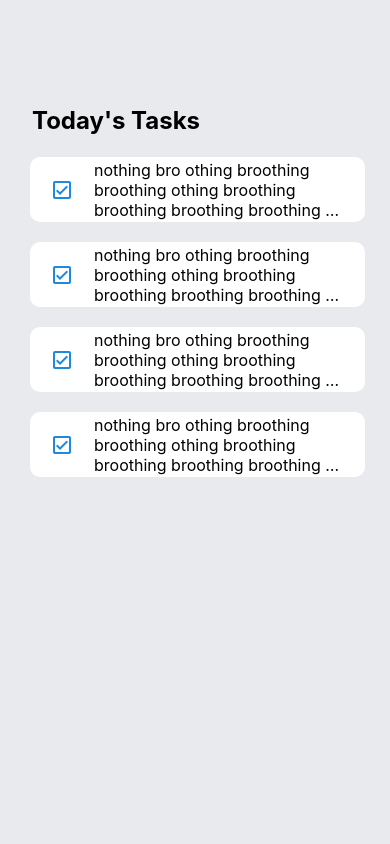
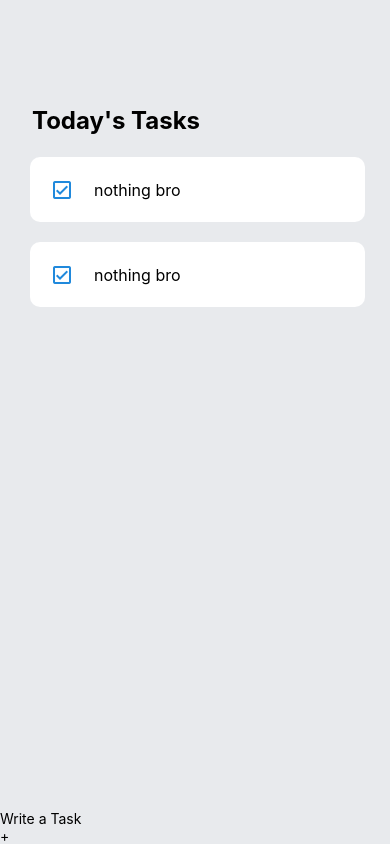
Before and after one commit to junshenlye/todo-list, a React Native app: screen / in a window 390 px wide. Built offline with nearby package versions, Linux system fonts and the light colour scheme.

Commit message:
added write task and add

```diff
--- a/App.js
+++ b/App.js
@@ -1,26 +1,8 @@
 import { StatusBar } from 'expo-status-bar';
-import { StyleSheet, Text, View, Button, Switch} from 'react-native';
+import { StyleSheet, Text, View, KeyboardAvoidingView, Platform, TextInput, TouchableOpacity} from 'react-native';
 import { TaskCard } from './components/task'
+import data from './assets/data/data.json'
 
-let data = [
-  {
-      ID: 1,
-      text: "goodbro"
-  },
-  {
-      ID: 2,
-      text: "nothing bro"
-  },
-  {
-      ID: 2,
-      text: "nothing bro"
-  },
-  {
-      ID: 2,
-      text: "nothing bro"
-  }
-
-]
 export default function App() {
   return (
     <View style={styles.container}>
@@ -34,9 +16,20 @@ export default function App() {
             </View>)
           }
       </View>
-      <View style={styles.writtenTask}>
-
-      </View>
+      <KeyboardAvoidingView
+      behavior={Platform.OS === "ios" ? "padding" : "height"}
+      style={styles.writeTaskWrapper}
+      >
+        <TextInput
+        style={styles.input}
+        placeholder='Write a Task'
+        />
+        <TouchableOpacity>
+          <View style={styles.addWrapper}>
+            <Text>+</Text>
+          </View>
+        </TouchableOpacity>
+      </KeyboardAvoidingView>
     </View>
   );
 }
@@ -45,6 +38,12 @@ const styles = StyleSheet.create({
   container: {
     flex: 1,
     backgroundColor: '#E8EAED',
+  },
+  writeTaskWrapper:{
+
+  },
+  input:{
+
   },
   taskWrapper:{
     flex: 1,
--- /dev/null
+++ b/assets/data/data.json
@@ -0,0 +1,10 @@
+[
+    {
+        "ID": 1,
+        "text": "goodbro"
+    },
+    {
+        "ID": 2,
+        "text": "nothing bro"
+    }
+]
--- a/components/task.js
+++ b/components/task.js
@@ -1,18 +1,8 @@
 import { StyleSheet, Text, View} from 'react-native';
 import React from 'react';
 import { CheckBox } from '@rneui/themed';
+import data from '../assets/data/data.json';
 const num = 1;
-const i = 10;
-let data = [
-    {
-        ID: 1,
-        text: "good bro"
-    },
-    {
-        ID: 2,
-        text: "nothing bro othing broothing broothing othing broothing broothing broothing broothing bro broothing broothing broothing broothing bro"
-    }
-]
 
 // Practise Passing Props & Props Drilling(passing functions)
 export function TaskCard() {
```
Also changed, not shown: assets/data/data.js (deleted, +0 -10 lines).
